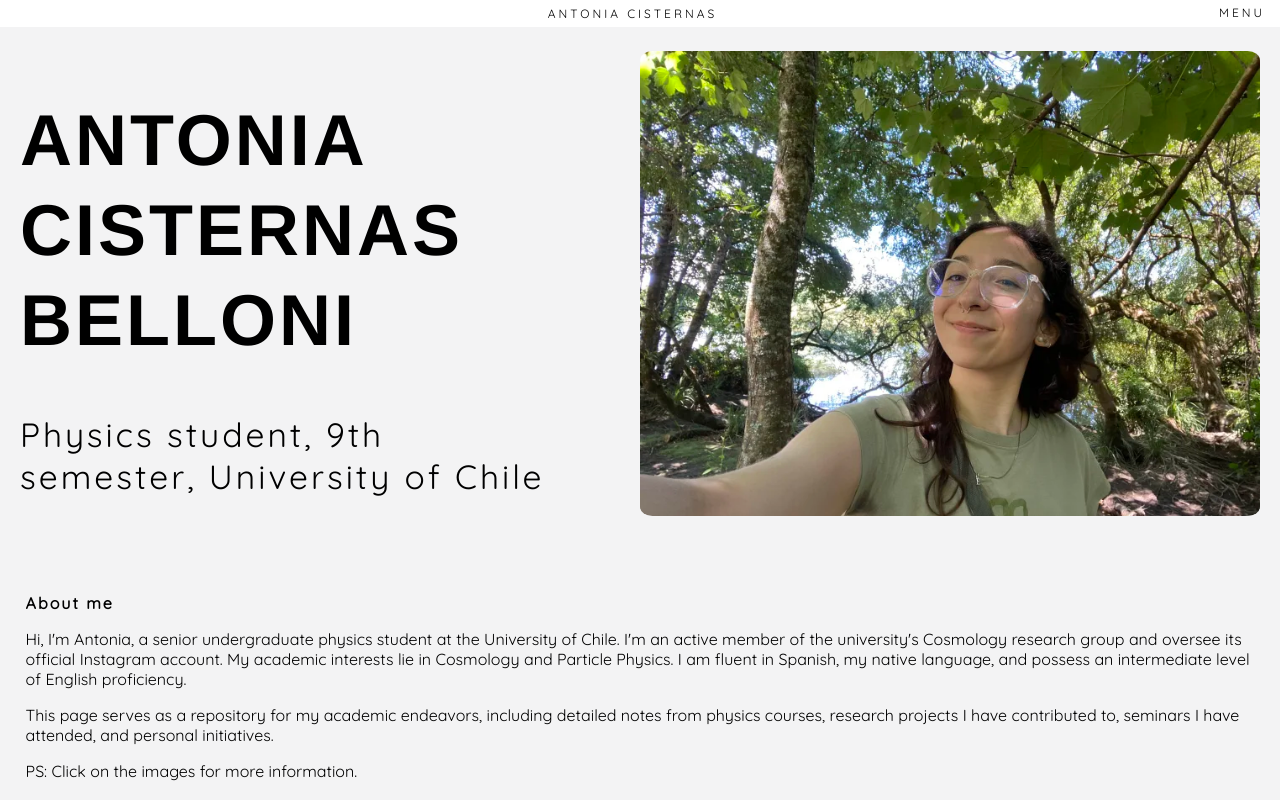
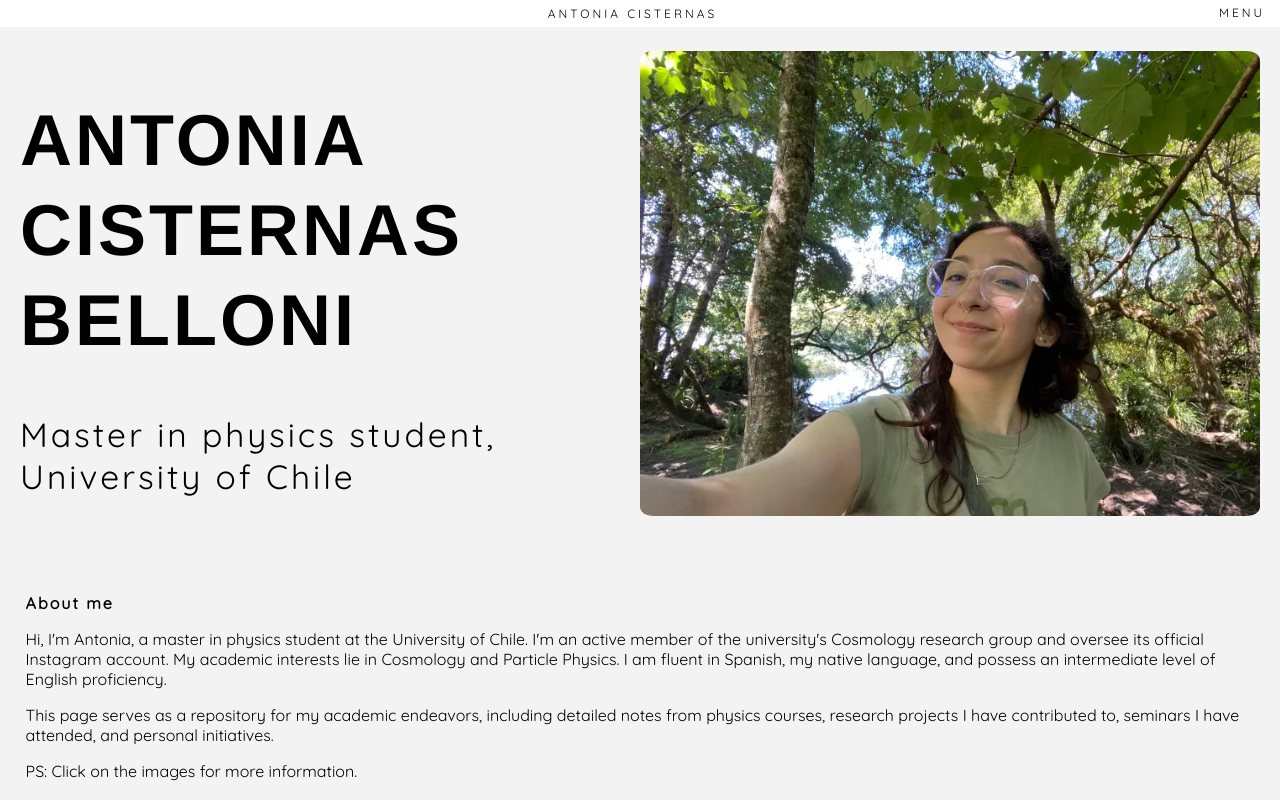
Before and after one commit to antoniacisternas/antoniacisternas.github.io, a plain HTML site: page index.html in a window 1280 px wide. Shown: the top 800 px of the page. Drawn offline with Linux system fonts and the light colour scheme; a web font is replaced by a local one.

Commit message:
Update index.html master in physics

```diff
--- a/index.html
+++ b/index.html
@@ -35,7 +35,7 @@
             <div class="header-content">
                 <div class="text-content">
                     <h1>Antonia Cisternas Belloni</h1>
-                    <p>Physics student, 9th semester, University of Chile </p>
+                    <p>Master in physics student, University of Chile </p>
                 </div>
                 <div class="image-content">
                     <img src="images/yo_valdivia.webp"
@@ -46,7 +46,7 @@
         <main>
             <section class="content">
                 <h3 id = "section1">About me</h3>
-                <p>Hi, I'm Antonia, a senior undergraduate physics student at the University of Chile. I'm an active member of the university's Cosmology research group and oversee its official Instagram account. My academic interests lie in Cosmology and Particle Physics. I am fluent in Spanish, my native language, and possess an intermediate level of English proficiency.</p>
+                <p>Hi, I'm Antonia, a master in physics student at the University of Chile. I'm an active member of the university's Cosmology research group and oversee its official Instagram account. My academic interests lie in Cosmology and Particle Physics. I am fluent in Spanish, my native language, and possess an intermediate level of English proficiency.</p>
                 <p>This page serves as a repository for my academic endeavors, including detailed notes from physics courses, research projects I have contributed to, seminars I have attended, and personal initiatives. </p>
                 <p>PS: Click on the images for more information.</p>
             </section>
```
